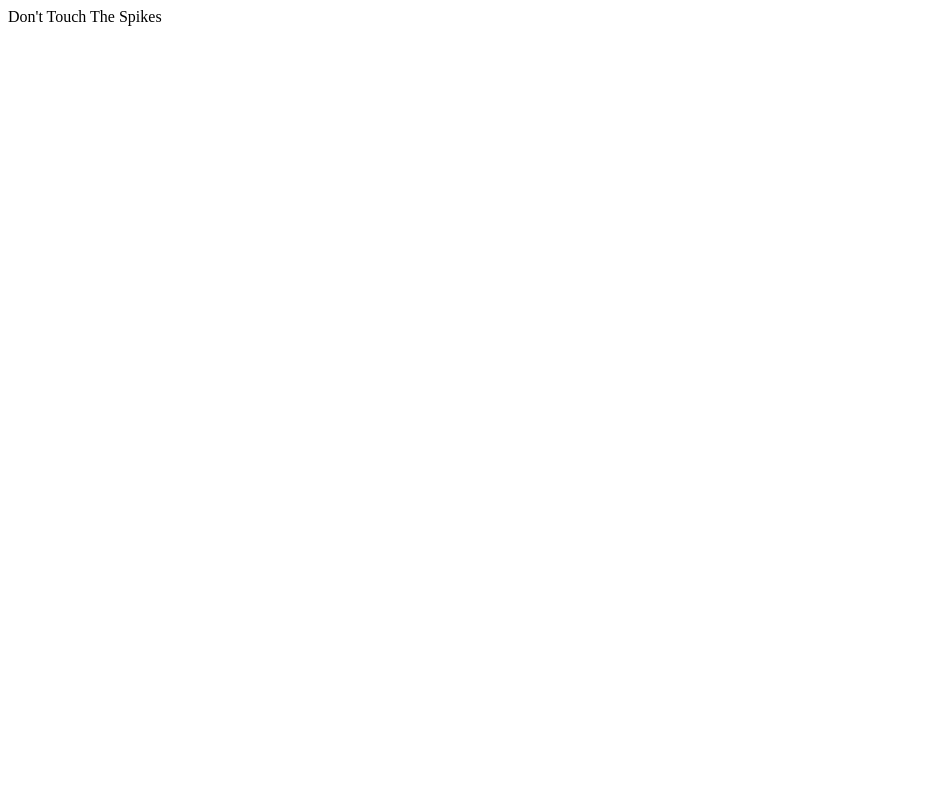
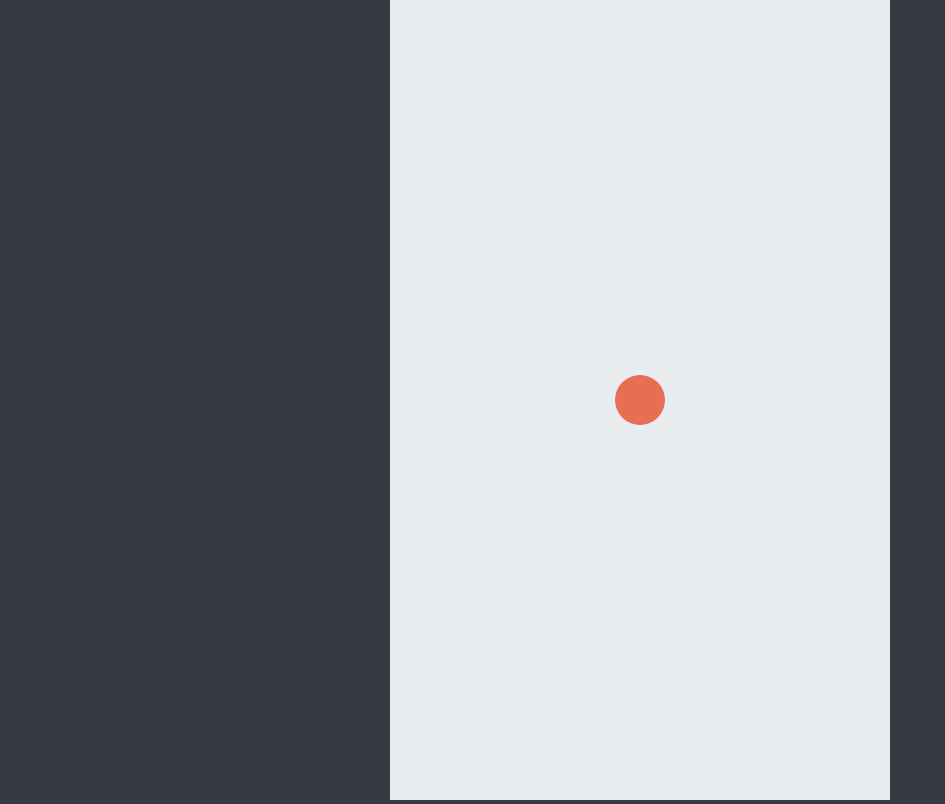
Before and after one commit to j-bodek/JumpingBall, a Vue app: page / in a window 1280 px wide. Shown: the whole page, without its empty margins (0-945 px from the left). Built offline with nearby package versions, Linux system fonts and the light colour scheme.

Commit message:
create App.vue and init components

```diff
--- a/package.json
+++ b/package.json
@@ -9,7 +9,8 @@
   },
   "dependencies": {
     "core-js": "^3.8.3",
-    "vue": "^3.2.13"
+    "vue": "^3.2.13",
+    "vuex": "^4.0.2"
   },
   "devDependencies": {
     "@babel/core": "^7.12.16",
--- a/src/App.vue
+++ b/src/App.vue
@@ -1,3 +1,81 @@
 <template>
-Don't Touch The Spikes
+  <div id="canvas-wraper">
+    <canvas id="canvas" @click="jumpBall"></canvas>
+  </div>
 </template>
+
+<script>
+  export default{
+    methods:{
+      jumpBall(){
+        if(!this.$store.getters['isPlaying']){
+          // this.isPlaying = true;
+          this.$store.dispatch('startPlaying');
+          this.runAnimation();
+        }else{
+          // this.velocityY = -6;
+          this.$store.dispatch('resetVelocityY');
+        }
+      },
+      runAnimation(){
+            if(!this.$store.getters['isGameOver']){
+                requestAnimationFrame(this.runAnimation);
+                // this.ctx.clearRect(0, 0, innerWidth, innerHeight);
+                this.$store.dispatch('clearRectangle')
+                // this.calculateYProperty();
+                // this.calculateXProperty();
+                this.$store.dispatch('calculateBallCoordinates')
+                // this.displayCircle();
+                this.$store.dispatch('displayCircle');
+              }else{
+                // this.resetGame()
+                this.$store.dispatch('resetCanvas');
+                this.$store.dispatch('displayCircle');
+            }
+      },
+    },
+    mounted(){
+      // this.setCanvasSize();
+      this.$store.dispatch('setCanvasSize');
+      console.log('ballCoordinates')
+      // this.setInitialProperties();
+      this.$store.dispatch('setInitialProperties');
+      const canvasSize = this.$store.getters['getCanvasSize']
+
+      const canvasWraper = document.getElementById("canvas-wraper");
+      canvasWraper.style.width = canvasSize.width + 'px';
+      canvasWraper.style.height = canvasSize.height + 'px';
+
+      const canvas = document.getElementById("canvas");
+      canvas.width = canvasSize.width;
+      canvas.height = canvasSize.height;
+
+      const ctx = canvas.getContext("2d");
+      ctx.fillStyle = '#e76f51';
+      const circle = new Path2D();
+      const ballCoordinates = this.$store.getters['getBallCoordinates'];
+      circle.arc(ballCoordinates.currentX, ballCoordinates.currentY, ballCoordinates.radius, 0, 2 * Math.PI);
+      // circle.arc(100, 100, 25, 0, 2 * Math.PI);
+      ctx.fill(circle);
+      this.$store.dispatch('setCtx', {ctx:ctx})
+    }
+  }
+</script>
+
+<style>
+  body{
+    margin:0;
+    padding:0;
+    background: #343A40;
+  }
+  #canvas{
+    position: relative;
+    cursor: pointer;
+  }
+  #canvas-wraper{
+    background: #E9ECEF;
+    position: absolute;
+    left: 0; right: 0; top: 0; bottom: 0;
+    margin: auto;
+  }
+</style>
--- /dev/null
+++ b/src/components/base/BaseButton.vue
@@ -0,0 +1 @@
+<!-- circle and rectangle button -->
```
Also changed, not shown: src/components/base/BaseCard.vue (added), src/components/game/PointsCounter.vue (added), src/components/game/ScoreLog.vue (added), src/pages/game.vue (added), 1 other file (tests, documents, lock files or other folders).
